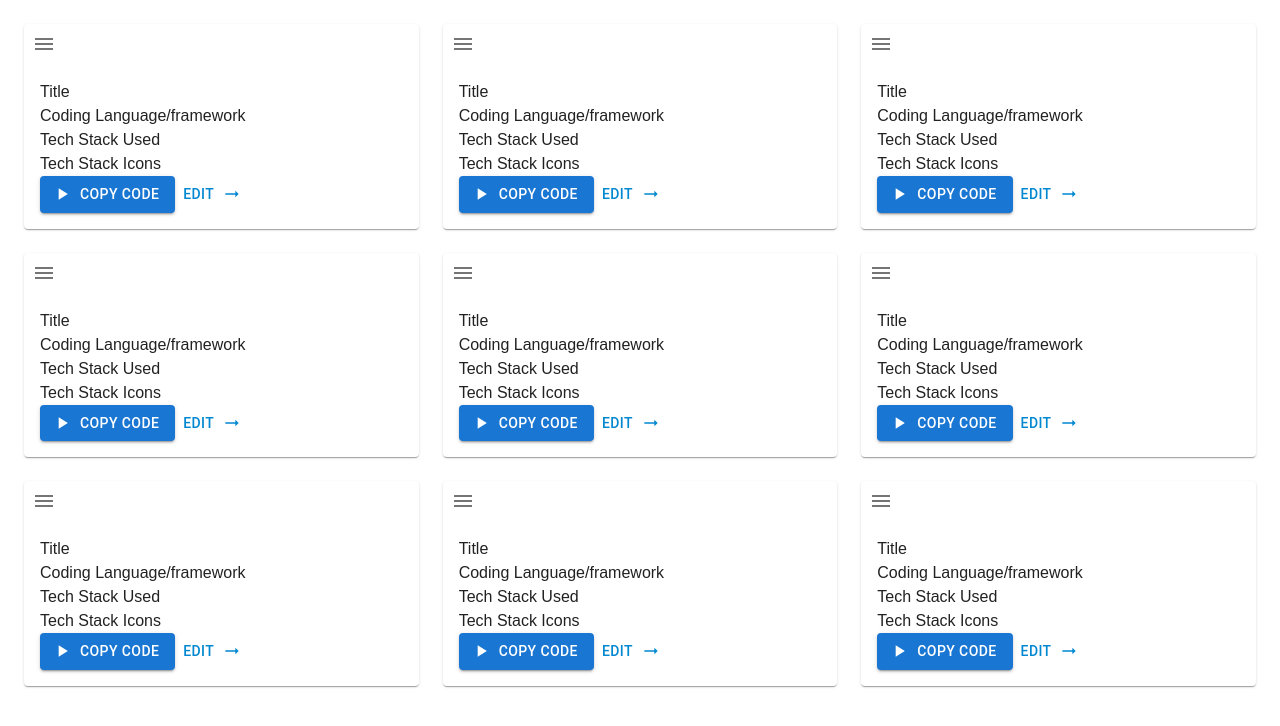
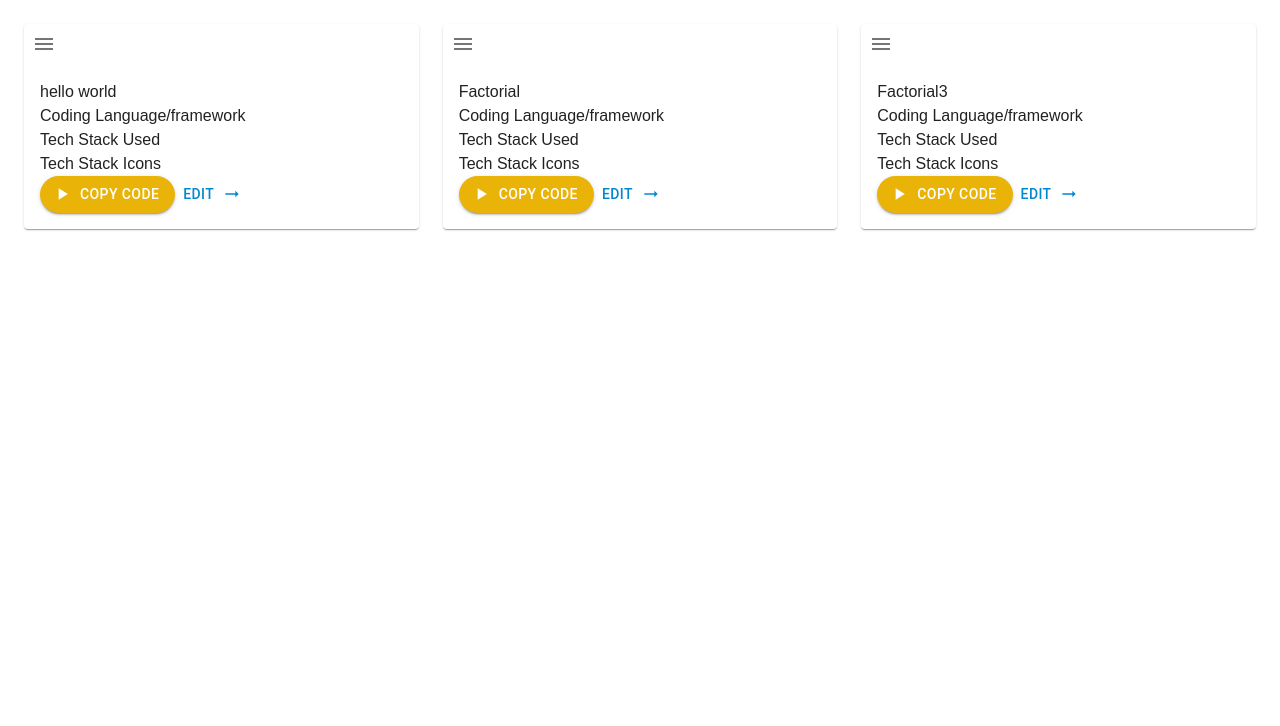
Before and after one commit to JaiminKharadi77/code_snippts, a Next.js app: page / in a window 1280 px wide. Shown: the top 726 px of the page. Built offline with nearby package versions, Linux system fonts and the light colour scheme; data requests are answered from the project's data file.

Commit message:
react-query implemented

```diff
--- a/package.json
+++ b/package.json
@@ -20,12 +20,14 @@
     "@mui/icons-material": "^6.4.3",
     "@mui/material": "^6.4.6",
     "@uiw/react-codemirror": "^4.23.8",
+    "axios": "^1.8.1",
     "dayjs": "^1.11.13",
     "geist": "^1.3.1",
     "json-server": "^1.0.0-beta.3",
     "next": "^14.2.23",
     "react": "^18.3.1",
-    "react-dom": "^18.3.1"
+    "react-dom": "^18.3.1",
+    "react-query": "^3.39.3"
   },
   "devDependencies": {
     "@eslint/eslintrc": "^3",
--- a/src/app/components/CodeCard.tsx
+++ b/src/app/components/CodeCard.tsx
@@ -12,7 +12,9 @@ import MenuIcon from "@mui/icons-material/Menu";
 import PlayArrowIcon from "@mui/icons-material/PlayArrow";
 import ArrowRightAltOutlinedIcon from "@mui/icons-material/ArrowRightAltOutlined";
 
-const CodeCard = () => {
+const CodeCard = (props: CodeCardPropsTypes) => {
+  const { title, code, codingLangaugae } = props;
+
   const [anchorEl, setAnchorEl] = useState<null | HTMLElement>(null);
   const open = Boolean(anchorEl);
   const handleClick = (event: React.MouseEvent<HTMLButtonElement>) => {
@@ -36,7 +38,7 @@ const CodeCard = () => {
         </IconButton>
       </div>
       <CardContent sx={{ paddingBottom: "16px !important" }}>
-        <div className=" text-lg font-semibold text-black">Title</div>
+        <div className=" text-lg font-semibold text-black">{title}</div>
 
         <p className="text-gray-600 text-sm">Coding Language/framework</p>
         <p className="mt-2 font-bold text-sm">Tech Stack Used</p>
@@ -44,6 +46,7 @@ const CodeCard = () => {
         <div className="mt-4 flex justify-between">
           <Button
             className="rounded-[30px] bg-yellow-500"
+            sx={{ backgroundColor: "#eab308", borderRadius: "30px" }}
             variant="contained"
             startIcon={<PlayArrowIcon />}
           >
@@ -85,3 +88,9 @@ const CodeCard = () => {
 };
 
 export default CodeCard;
+
+type CodeCardPropsTypes = {
+  title: string;
+  codingLangaugae: string;
+  code: string;
+};
--- a/src/app/layout.tsx
+++ b/src/app/layout.tsx
@@ -1,13 +1,14 @@
+"use client";
 import type { Metadata } from "next";
-// import { Geist, Geist_Mono } from "next/font/google";
-// import { GeistSans } from "geist/font/sans";
 import "./globals.css";
+import { QueryClient, QueryClientProvider } from "react-query";
 
+// export const metadata: Metadata = {
+//   title: "Create Next App",
+//   description: "Generated by create next app",
+// };
 
-export const metadata: Metadata = {
-  title: "Create Next App",
-  description: "Generated by create next app",
-};
+const queryClient = new QueryClient();
 
 export default function RootLayout({
   children,
@@ -16,10 +17,10 @@ export default function RootLayout({
 }>) {
   return (
     <html lang="en">
-      <body
-        className={``}
-      >
-        {children}
+      <body className={``}>
+        <QueryClientProvider client={queryClient}>
+          {children}
+        </QueryClientProvider>
       </body>
     </html>
   );
--- a/src/app/page.tsx
+++ b/src/app/page.tsx
@@ -1,14 +1,28 @@
+"use client";
+
 import CodeCard from "./components/CodeCard";
 import Grid from "@mui/material/Grid";
+import { useQuery } from "react-query";
+import axios from "axios";
+
+const fecthSuperHeroes = () => {
+  return axios.get("http://localhost:4000/snippts");
+};
 
 export default function Home() {
   const simp = [1, 2, 3, 4, 5, 6, 7, 8, 9];
 
+  const { isLoading, data } = useQuery("all-snippts", fecthSuperHeroes);
+
+  if (isLoading) {
+    return <h2>Loading ....</h2>;
+  }
+
   return (
     <Grid container spacing={3} justifyContent="start" sx={{ padding: 3 }}>
-      {simp.map((_, index) => (
+      {data?.data?.map((_: any, index: number) => (
         <Grid item xs={12} sm={6} md={4} key={index}>
-          <CodeCard />
+          <CodeCard title={_.name} code={""} codingLangaugae={""} />
         </Grid>
       ))}
     </Grid>
```
Also changed, not shown: 1 other file (tests, documents, lock files or other folders).
